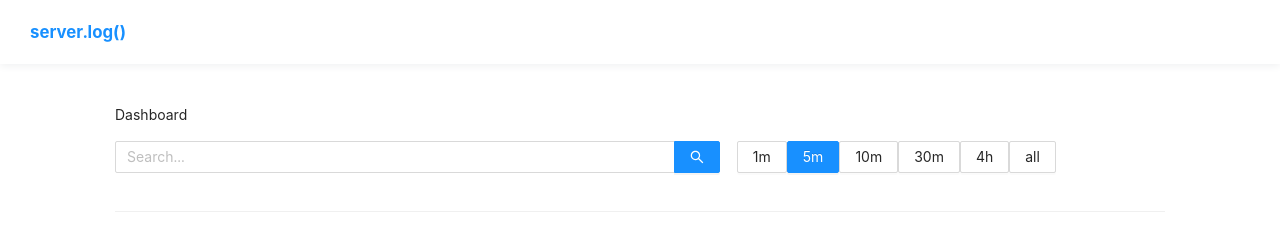
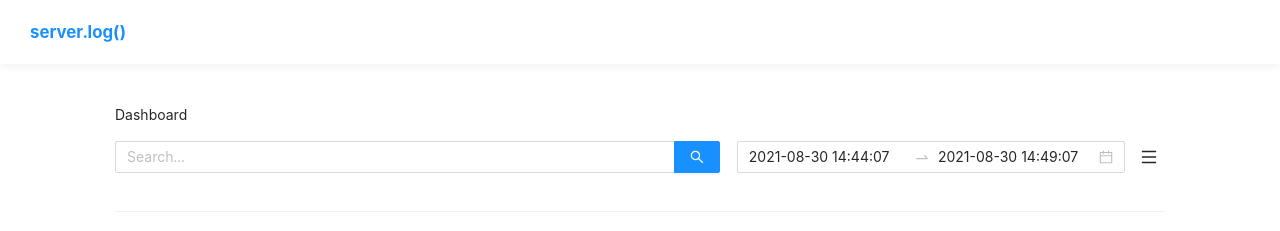
Before and after one commit to mgilangjanuar/serverlog, a React (Create React App) app in the folder web/: page /dashboard/1 in a window 1280 px wide. Shown: the top 231 px of the page. Built offline with nearby package versions, Linux system fonts and the light colour scheme; no server answers.

Commit message:
update log with date range picker

```diff
--- a/web/src/pages/dashboard/Log.tsx
+++ b/web/src/pages/dashboard/Log.tsx
@@ -1,4 +1,5 @@
-import { Breadcrumb, Button, Col, Divider, Drawer, Input, Layout, List, Result, Row, Tag, Typography } from 'antd'
+import { MenuOutlined } from '@ant-design/icons'
+import { Breadcrumb, Button, Col, DatePicker, Divider, Drawer, Dropdown, Input, Layout, List, Menu, Result, Row, Space, Tag, Typography } from 'antd'
 import moment from 'moment'
 import qs from 'qs'
 import { useEffect, useState } from 'react'
@@ -17,7 +18,7 @@ const PAGE_SIZE = 20
 
 const Log: React.FC<Props> = ({ appId }) => {
   const [page, setPage] = useState<number>(0)
-  const [timeRange, setTimeRange] = useState<number | undefined>(300_000)
+  const [timeRange, setTimeRange] = useState<[moment.Moment, moment.Moment]>([moment().subtract(5, 'minutes'), moment()])
   const [param, setParam] = useState<any>()
   const [data, setData] = useState<any[]>()
   const [recover, setRecover] = useState<{ search: string | null, data?: any[] }>()
@@ -29,12 +30,10 @@ const Log: React.FC<Props> = ({ appId }) => {
   useEffect(() => {
     if (logs?.logs) {
       if (page === 0) {
-        setData(logs.logs)
-        setRecover({ search: null, data: logs.logs })
+        setRecover({ search: recover?.search || null, data: logs.logs })
       } else {
         const newData = [...data?.filter(d => !logs.logs.find((log: any) => log.id === d.id)) || [], ...logs.logs]
-        setData(newData)
-        setRecover({ search: null, data: newData })
+        setRecover({ search: recover?.search || null, data: newData })
       }
     }
   }, [logs])
@@ -43,7 +42,10 @@ const Log: React.FC<Props> = ({ appId }) => {
     if (page) {
       setParam({
         size: PAGE_SIZE, page,
-        ...timeRange ? { 'created_at.gt': new Date(new Date().getTime() - timeRange).toISOString() } : {}
+        ...timeRange?.length ? {
+          ...timeRange[0] ? { 'created_at.gte': timeRange[0].toISOString() } : {},
+          ...timeRange[1] ? { 'created_at.lte':  timeRange[1].toISOString() } : {}
+        } : {}
       })
     }
   }, [page])
@@ -52,7 +54,10 @@ const Log: React.FC<Props> = ({ appId }) => {
     setPage(0)
     setParam({
       size: PAGE_SIZE, page: 0,
-      ...timeRange ? { 'created_at.gt': new Date(new Date().getTime() - timeRange).toISOString() } : {}
+      ...timeRange?.length ? {
+        ...timeRange[0] ? { 'created_at.gte': timeRange[0].toISOString() } : {},
+        ...timeRange[1] ? { 'created_at.lte':  timeRange[1].toISOString() } : {}
+      } : {}
     })
   }, [timeRange])
 
@@ -64,17 +69,13 @@ const Log: React.FC<Props> = ({ appId }) => {
     }
   }
 
-  const search = (value: string) => {
-    if (value) {
-      setRecover({ search: value, data: recover?.data || data })
-    } else {
-      setData(recover?.data || data)
-    }
+  const search = (value?: string) => {
+    setRecover({ search: value || null, data: recover?.data || data })
   }
 
   useEffect(() => {
-    if (recover?.search) {
-      setData(recover.data?.filter(item => item.log_data.match(new RegExp(`${recover.search}`, 'gi'))))
+    if (recover) {
+      setData(recover?.search ? recover.data?.filter(item => item.log_data.match(new RegExp(`${recover.search}`, 'gi'))) : recover.data)
     }
   }, [recover])
 
@@ -89,19 +90,26 @@ const Log: React.FC<Props> = ({ appId }) => {
           <Breadcrumb.Item>{application?.application.name}</Breadcrumb.Item>
         </Breadcrumb>
         <Row gutter={16}>
-          <Col lg={14} span={24}>
+          <Col lg={14} md={12} span={24}>
             <Typography.Paragraph>
               <Input.Search placeholder="Search..." onSearch={search} enterButton allowClear  />
             </Typography.Paragraph>
           </Col>
-          <Col lg={10} span={24}>
+          <Col lg={10} md={12} span={24}>
             <Layout.Content>
-              <Button type={timeRange === 60_000 ? 'primary' : 'default'} onClick={() => setTimeRange(60_000)}>1m</Button>
-              <Button type={timeRange === 300_000 ? 'primary' : 'default'} onClick={() => setTimeRange(300_000)}>5m</Button>
-              <Button type={timeRange === 600_000 ? 'primary' : 'default'} onClick={() => setTimeRange(600_000)}>10m</Button>
-              <Button type={timeRange === 1_800_000 ? 'primary' : 'default'} onClick={() => setTimeRange(1_800_000)}>30m</Button>
-              <Button type={timeRange === 14_400_000 ? 'primary' : 'default'} onClick={() => setTimeRange(14_400_000)}>4h</Button>
-              <Button type={timeRange === 0 ? 'primary' : 'default'} onClick={() => setTimeRange(0)}>all</Button>
+              <Space>
+                <DatePicker.RangePicker showNow showTime value={timeRange} onCalendarChange={val => setTimeRange(val as any)} />
+                <Dropdown placement="bottomRight" overlay={<Menu>
+                  <Menu.Item onClick={() => setTimeRange([moment().subtract(1, 'minute'), moment()])}>1 minute ago</Menu.Item>
+                  <Menu.Item onClick={() => setTimeRange([moment().subtract(5, 'minutes'), moment()])}>5 minutes ago</Menu.Item>
+                  <Menu.Item onClick={() => setTimeRange([moment().subtract(10, 'minutes'), moment()])}>10 minutes ago</Menu.Item>
+                  <Menu.Item onClick={() => setTimeRange([moment().subtract(30, 'minutes'), moment()])}>30 minutes ago</Menu.Item>
+                  <Menu.Item onClick={() => setTimeRange([moment().subtract(2, 'hours'), moment()])}>2 hours ago</Menu.Item>
+                  <Menu.Item onClick={() => setTimeRange([moment().subtract(6, 'hours'), moment()])}>6 hours ago</Menu.Item>
+                </Menu>}>
+                  <Button type="text" icon={<MenuOutlined />} />
+                </Dropdown>
+              </Space>
             </Layout.Content>
           </Col>
         </Row>
```
